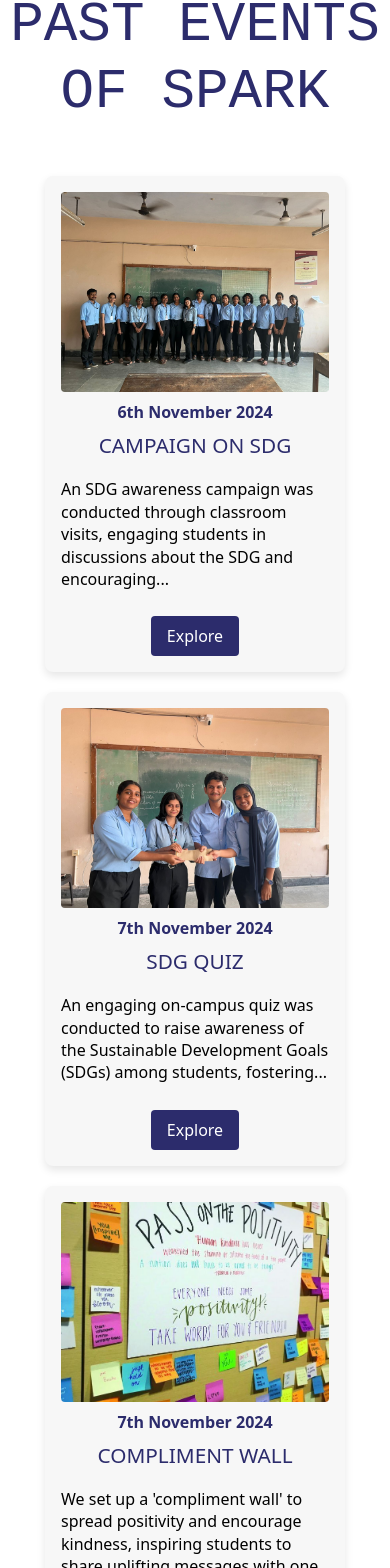
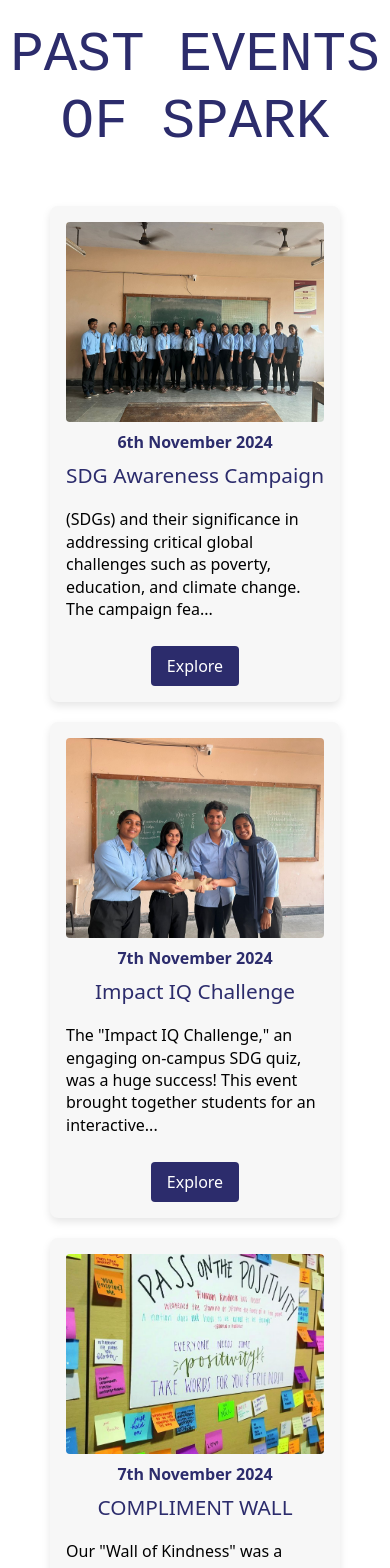
Before and after one commit to RMJ593/Spark_fina, a React (Create React App) app in the folder frontend/: page /event in a window 390 px wide. Shown: the part 114-1682 px from the top of the page. Built offline with nearby package versions, Linux system fonts and the light colour scheme.

Commit message:
responsive css

```diff
--- a/frontend/src/pages/EventPage.css
+++ b/frontend/src/pages/EventPage.css
@@ -10,7 +10,7 @@
   font-size: 3.5em;
   text-align: center;
   color: #2c2c6c;
-  margin-bottom: 50px;
+  margin: 30px 0 50px 0;
 }
 
 .events-container {
@@ -18,10 +18,11 @@
   justify-content: space-around;
   flex-wrap: wrap;
   gap: 20px;
+  padding: 0 50px;
 }
 
 .event-card {
-  width: 300px;
+  width: 315px;
   background-color: #f7f7f7;
   border-radius: 8px;
   padding: 16px;
@@ -96,7 +97,7 @@
 .modal-content {
   width: 80%;
   max-width: 600px;
-  border-radius: 12px;
+  border-radius: 12px !important;
   overflow: hidden;
   position: relative;
   box-shadow: 0 4px 12px rgba(0, 0, 0, 0.3);
@@ -170,3 +171,22 @@
   font-size: 1em;
   line-height: 1.6;
 }
+
+@media (max-width: 480px) {
+  .events-container {
+    padding-bottom: 50px;
+  }
+  .modal-body {
+    flex-direction: column;
+  }
+
+  .modal-image {
+    width: 100%;
+  }
+  .modal-details {
+    width: 100%;
+  }
+  .modal-content {
+    margin: 0 10px;
+  }
+}
--- a/frontend/src/pages/EventPage.jsx
+++ b/frontend/src/pages/EventPage.jsx
@@ -22,19 +22,21 @@ function EventPage() {
         <div className="event-card">
           <img src={img1} alt="CAMPAIGN ON SDG" className="event-image" />
           <p className="event-date">6th November 2024</p>
-          <h2 className="event-title">CAMPAIGN ON SDG</h2>
+          <h2 className="event-title">SDG Awareness Campaign</h2>
           <p className="event-description" style={{ textAlign: "left" }}>
-            An SDG awareness campaign was conducted through classroom visits,
-            engaging students in discussions about the SDG and encouraging...
+            (SDGs) and their significance in addressing critical global
+            challenges such as poverty, education, and climate change. The
+            campaign fea...
           </p>
           <button
             className="explore-button"
             onClick={() =>
               handleExplore({
                 date: "6th November 2024",
-                title: "CAMPAIGN ON SDG",
-                description:
-                  "An SDG awareness campaign was conducted through classroom visits, engaging students in discussions about the SDG and encouraging them to contribute toward a sustainable future.",
+                title: "SDG Awareness Campaign",
+                description: `(SDGs) and their significance in addressing critical global challenges such as poverty, education, and climate change.
+                              The campaign featured discussions and real-life examples to help students understand the relevance of SDGs in their everyday lives.
+                              This campaign inspired students to take meaningful steps toward a sustainable future, fostering collaboration and heightened awareness across the campus.`,
                 image: img1,
               })
             }
@@ -46,19 +48,19 @@ function EventPage() {
         <div className="event-card">
           <img src={img2} alt="SDG QUIZ" className="event-image" />
           <p className="event-date">7th November 2024</p>
-          <h2 className="event-title">SDG QUIZ</h2>
+          <h2 className="event-title">Impact IQ Challenge</h2>
           <p className="event-description" style={{ textAlign: "left" }}>
-            An engaging on-campus quiz was conducted to raise awareness of the
-            Sustainable Development Goals (SDGs) among students, fostering...
+            The "Impact IQ Challenge," an engaging on-campus SDG quiz, was a
+            huge success! This event brought together students for an
+            interactive...
           </p>
           <button
             className="explore-button"
             onClick={() =>
               handleExplore({
                 date: "7th November 2024",
-                title: "SDG QUIZ",
-                description:
-                  "An engaging on-campus quiz was conducted to raise awareness of the Sustainable Development Goals (SDGs) among students, fostering knowledge and commitment to global sustainability.",
+                title: "Impact IQ Challenge",
+                description: `The "Impact IQ Challenge," an engaging on-campus SDG quiz, was a huge success! This event brought together students for an interactive and exciting session that deepened their understanding of the SDGs and promoted a sense of global responsibility. The quiz was not only fun but also highly informative, especially for those who were less familiar with the SDGs. It also gave us the opportunity to introduce and promote the Millennium Fellowship, inspiring more students to join the global movement toward sustainable development.`,
                 image: img2,
               })
             }
@@ -68,22 +70,21 @@ function EventPage() {
         </div>
 
         <div className="event-card">
-          <img src={img3} alt="COMPLIMENT WALL" className="event-image" />
+          <img src={img3} alt="Wall of Kindness" className="event-image" />
           <p className="event-date">7th November 2024</p>
           <h2 className="event-title">COMPLIMENT WALL</h2>
           <p className="event-description" style={{ textAlign: "left" }}>
-            We set up a 'compliment wall' to spread positivity and encourage
-            kindness, inspiring students to share uplifting messages with one
-            another...
+            Our "Wall of Kindness" was a beautiful event that brought warmth and
+            positivity to our campus! This interactive compliment wall
+            encoura...
           </p>
           <button
             className="explore-button"
             onClick={() =>
               handleExplore({
                 date: "7th November 2024",
-                title: "COMPLIMENT WALL",
-                description:
-                  "We set up a 'compliment wall' to spread positivity and encourage kindness, inspiring students to share uplifting messages with one another.",
+                title: "Wall of Kindness",
+                description: `Our "Wall of Kindness" was a beautiful event that brought warmth and positivity to our campus! This interactive compliment wall encouraged students to share uplifting messages with one another, creating a ripple of kindness and support throughout the college community. It was inspiring to see so many students participate, reminding us all of the importance of compassion as we strive to make a difference together.`,
                 image: img3,
               })
             }
@@ -108,7 +109,12 @@ function EventPage() {
               <div className="modal-details">
                 <p className="modal-date">{selectedEvent.date}</p>
                 <h2 className="modal-title">{selectedEvent.title}</h2>
-                <p className="modal-description">{selectedEvent.description}</p>
+                <p
+                  className="modal-description"
+                  dangerouslySetInnerHTML={{
+                    __html: selectedEvent.description,
+                  }}
+                ></p>
               </div>
             </div>
           </div>
```
